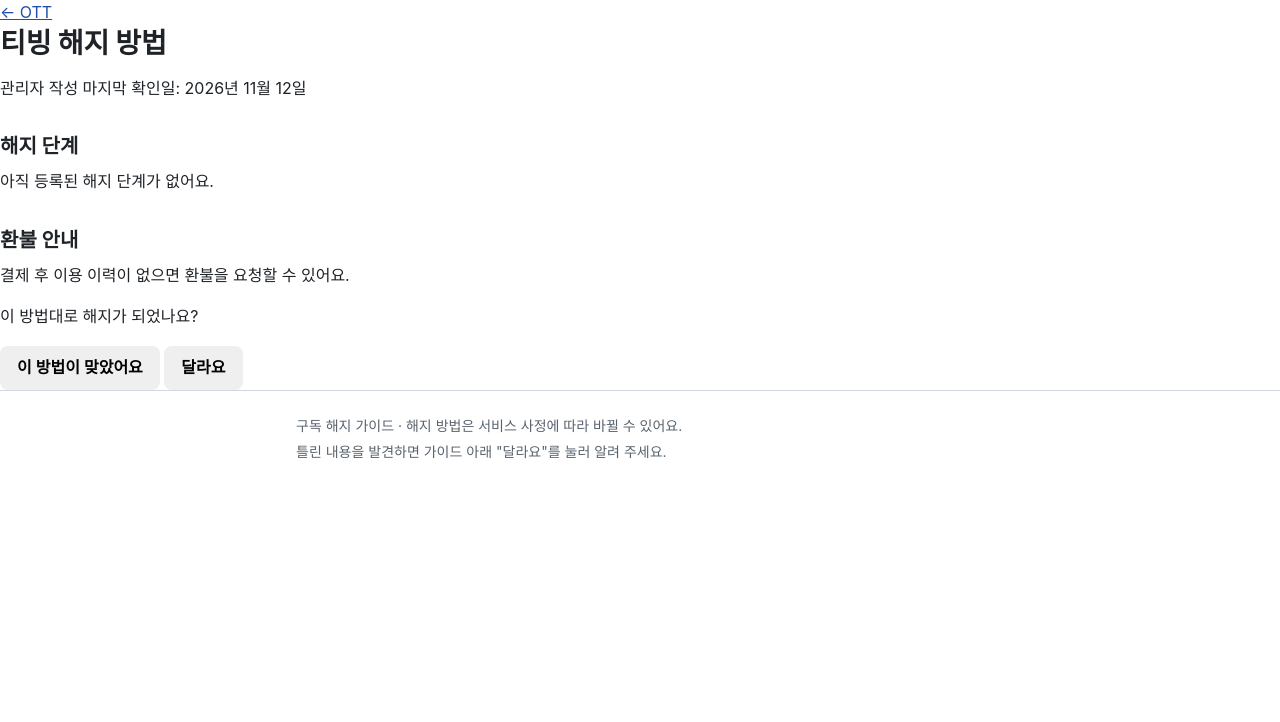
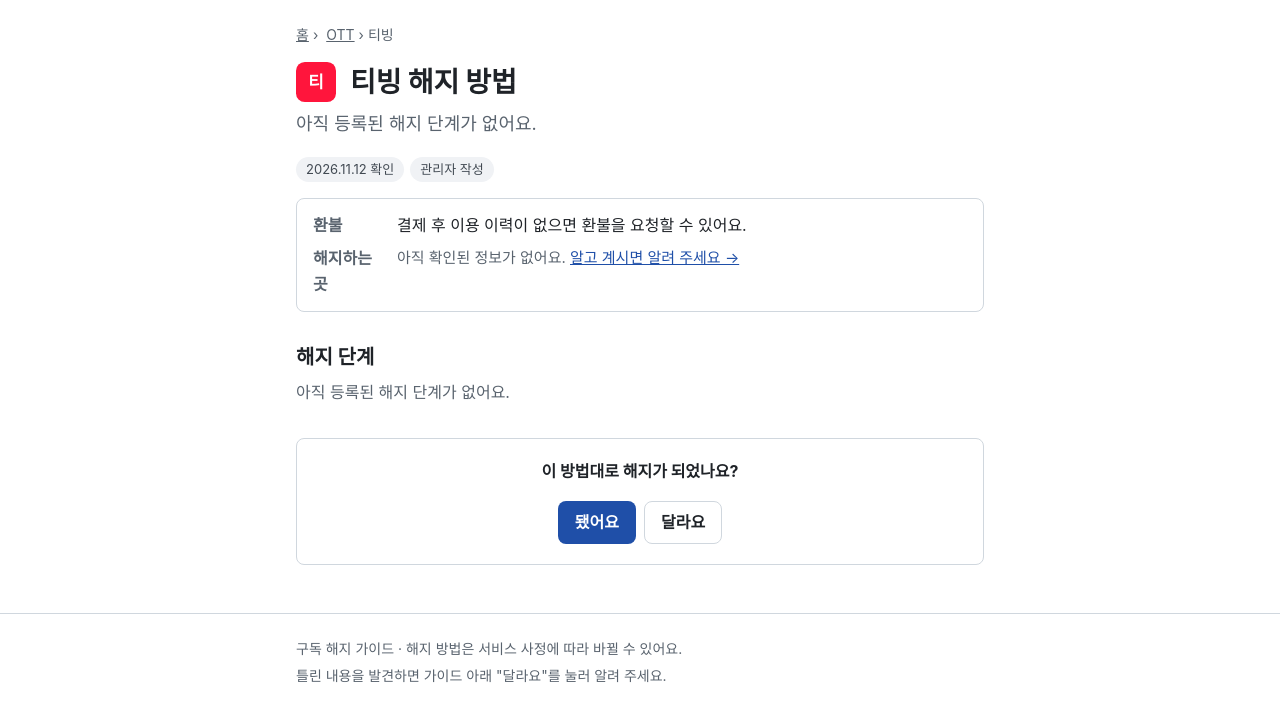
Before and after one commit to whtngml18/subscription-cancel-guide, a Spring Boot app: page /guide/tving in a window 1280 px wide. Shown: the part 65-787 px from the top of the page. Run offline with Spring Boot 4, Linux system fonts and the light colour scheme; data comes from the database, SQL or seed files in the repository; data that the repository does not hold is empty; some of the project's set-up classes (security, data sources, template engines, error pages and the like) are left out, and stand-ins take their place; some web fonts are replaced.

Commit message:
feat: 가이드 화면 요약 우선·단계 한 번만 보이게 개편
Co-Authored-By: Claude Opus 5.5 <noreply@anthropic.com>

```diff
--- a/src/main/java/com/whtngml/subscription_cancel_guide/controller/GuideController.java
+++ b/src/main/java/com/whtngml/subscription_cancel_guide/controller/GuideController.java
@@ -2,6 +2,7 @@ package com.whtngml.subscription_cancel_guide.controller;
 
 import com.whtngml.subscription_cancel_guide.domain.GuideStep;
 import com.whtngml.subscription_cancel_guide.domain.Subscription;
+import com.whtngml.subscription_cancel_guide.dto.GuideSummary;
 import com.whtngml.subscription_cancel_guide.repository.GuideStepRepository;
 import com.whtngml.subscription_cancel_guide.repository.SubscriptionRepository;
 import com.whtngml.subscription_cancel_guide.service.FeedbackService;
@@ -36,6 +37,8 @@ public class GuideController {
 
         model.addAttribute("subscription", subscription);
         model.addAttribute("steps", steps);
+        model.addAttribute("summary", GuideSummary.of(steps));
+        model.addAttribute("feedbackCount", feedbackService.countFor(subscription));
         model.addAttribute("howTo", howTo(subscription, steps));
         return "guide";
     }
--- a/src/main/java/com/whtngml/subscription_cancel_guide/repository/FeedbackRepository.java
+++ b/src/main/java/com/whtngml/subscription_cancel_guide/repository/FeedbackRepository.java
@@ -22,4 +22,8 @@ public interface FeedbackRepository extends JpaRepository<Feedback, Long> {
     List<FeedbackCount> countAllBySubscription();
 
     void deleteAllBySubscription(Subscription subscription);
+
+    long countBySubscription(Subscription subscription);
+
+    long countBySubscriptionAndHelpfulTrue(Subscription subscription);
 }
--- a/src/main/resources/templates/guide.html
+++ b/src/main/resources/templates/guide.html
@@ -1,70 +1,66 @@
 <!DOCTYPE html>
 <html lang="ko" xmlns:th="http://www.thymeleaf.org">
-<head th:replace="~{fragments/layout :: pageHead(${subscription.name} + ' 해지 방법 | 구독 해지 가이드', ${subscription.name} + ' 구독 해지 방법을 ' + ${steps.size()} + '단계 화면 그림으로 알려드려요. 환불 안내와 마지막 확인일도 함께 확인하세요.', '/guide/' + ${subscription.slug})}"></head>
+<head th:replace="~{fragments/layout :: pageHead(${subscription.name} + ' 해지 방법 | 구독 해지 가이드', ${subscription.name} + ' 구독 해지 방법을 ' + ${steps.size()} + '단계로 알려드려요. 환불 안내와 마지막 확인일도 함께 확인하세요.', '/guide/' + ${subscription.slug})}"></head>
 <body>
 <header th:replace="~{fragments/layout :: siteHeader(true)}"></header>
 
-<main class="container">
-    <a class="d-inline-block mb-2"
-       th:href="@{/category/{slug}(slug=${subscription.category.slug})}"
-       th:text="'← ' + ${subscription.category.name}">← 카테고리</a>
+<main class="wrap">
+    <nav th:replace="~{fragments/layout :: breadcrumb(${subscription.category}, ${subscription.name})}"></nav>
 
-    <h1 class="h2 fw-bold" th:text="${subscription.name} + ' 해지 방법'">서비스 해지 방법</h1>
+    <div class="guide-title">
+        <span th:replace="~{fragments/ui :: serviceIcon(${subscription})}"></span>
+        <h1 th:text="${subscription.name} + ' 해지 방법'">서비스 해지 방법</h1>
+    </div>
 
-    <p class="d-flex flex-wrap align-items-center gap-2 text-secondary">
-        <span class="badge rounded-pill"
-              th:classappend="${subscription.source.name() == 'ADMIN'} ? 'text-bg-secondary' : 'text-bg-info'"
-              th:text="${subscription.source.label}">관리자 작성</span>
-        <span th:if="${subscription.verifiedAt != null}"
-              th:text="'마지막 확인일: ' + ${#temporals.format(subscription.verifiedAt, 'yyyy년 M월 d일')}">마지막 확인일</span>
-    </p>
+    <p class="lead" th:text="${summary.sentence}">3단계로 해지할 수 있어요.</p>
 
-    <section class="mt-4">
-        <h2 class="h4">해지 단계</h2>
+    <ul class="chips">
+        <li class="chip" th:unless="${steps.isEmpty()}" th:text="${steps.size()} + '단계'">3단계</li>
+        <li class="chip" th:if="${subscription.verifiedAt != null}"
+            th:text="${#temporals.format(subscription.verifiedAt, 'yyyy.M.d')} + ' 확인'">2026.11.12 확인</li>
+        <li class="chip" th:text="${subscription.source.label}">관리자 작성</li>
+    </ul>
 
-        <p class="text-secondary" th:if="${steps.isEmpty()}">아직 등록된 해지 단계가 없어요.</p>
-
-        <ol class="list-group list-group-numbered" th:unless="${steps.isEmpty()}">
-            <li class="list-group-item d-flex gap-2" th:each="step : ${steps}">
-                <div>
-                    <strong>
-                        [<span th:text="${step.screenName}">화면</span>]
-                        <span th:text="${step.targetLabel}">누를 버튼</span>
-                    </strong>
-                    <p class="mb-0 text-secondary" th:text="${step.description}">설명</p>
-                </div>
-            </li>
-        </ol>
+    <section class="summary-box" aria-label="요약">
+        <dl>
+            <th:block th:if="${summary.route != null}">
+                <dt>경로</dt>
+                <dd th:text="${summary.route}">홈 › 프로필 › 계정</dd>
+            </th:block>
+            <dt>환불</dt>
+            <dd>
+                <th:block th:if="${!#strings.isEmpty(subscription.refundInfo)}" th:text="${subscription.refundInfo}">환불 정보</th:block>
+                <!-- th:replace는 th:if보다 먼저 처리되므로 조건은 바깥 th:block에 둔다 -->
+                <th:block th:if="${#strings.isEmpty(subscription.refundInfo)}">
+                    <p th:replace="~{fragments/ui :: missingInfo(${subscription.name})}"></p>
+                </th:block>
+            </dd>
+            <dt>해지하는 곳</dt>
+            <dd><p th:replace="~{fragments/ui :: missingInfo(${subscription.name})}"></p></dd>
+        </dl>
     </section>
 
-    <section class="mt-4" th:unless="${steps.isEmpty()}">
-        <h2 class="h5">화면으로 보기</h2>
-        <ol class="phone-list">
-            <li th:each="step : ${steps}">
-                <figure th:replace="~{fragments/phone :: phone(${step}, ${subscription.brandColor})}"></figure>
-            </li>
-        </ol>
+    <section>
+        <h2>해지 단계</h2>
+        <p class="muted" th:if="${steps.isEmpty()}" th:text="${summary.sentence}">아직 등록된 해지 단계가 없어요.</p>
+        <th:block th:unless="${steps.isEmpty()}">
+            <ol th:replace="~{fragments/steps :: stepList(${steps}, ${subscription.brandColor})}"></ol>
+        </th:block>
     </section>
 
-    <section class="card mt-4">
-        <div class="card-body">
-            <h2 class="h5 card-title">환불 안내</h2>
-            <p class="card-text" th:text="${subscription.refundInfo} ?: '등록된 환불 정보가 없어요.'">환불 정보</p>
-        </div>
-    </section>
+    <section id="feedback" class="feedback">
+        <p th:if="${feedbackDone}">알려 주셔서 고마워요! 다른 분들께 큰 도움이 돼요.</p>
 
-    <section id="feedback" class="card mt-4">
-        <div class="card-body text-center">
-            <p class="mb-0" th:if="${feedbackDone}">알려 주셔서 고마워요! 다른 분들께 큰 도움이 돼요.</p>
+        <form th:unless="${feedbackDone}" th:action="@{/guide/{slug}/feedback(slug=${subscription.slug})}" method="post">
+            <p><strong>이 방법대로 해지가 되었나요?</strong></p>
+            <div class="btn-row">
+                <button class="btn btn-primary" type="submit" name="helpful" value="true">됐어요</button>
+                <button class="btn btn-secondary" type="submit" name="helpful" value="false">달라요</button>
+            </div>
+        </form>
 
-            <form th:unless="${feedbackDone}" th:action="@{/guide/{slug}/feedback(slug=${subscription.slug})}" method="post">
-                <p class="fw-semibold">이 방법대로 해지가 되었나요?</p>
-                <div class="d-flex justify-content-center flex-wrap gap-2">
-                    <button class="btn btn-success" type="submit" name="helpful" value="true">이 방법이 맞았어요</button>
-                    <button class="btn btn-outline-secondary" type="submit" name="helpful" value="false">달라요</button>
-                </div>
-            </form>
-        </div>
+        <p class="feedback-count" th:if="${feedbackCount.helpful + feedbackCount.notHelpful > 0}"
+           th:text="${feedbackCount.helpful + feedbackCount.notHelpful} + '명 중 ' + ${feedbackCount.helpful} + '명이 됐다고 했어요'">10명 중 9명이 됐다고 했어요</p>
     </section>
 </main>
 
```
Also changed, not shown: src/main/java/com/whtngml/subscription_cancel_guide/dto/GuideSummary.java (added, +33 -0 lines), src/main/java/com/whtngml/subscription_cancel_guide/service/FeedbackService.java (+7 -0 lines), 2 other files.
